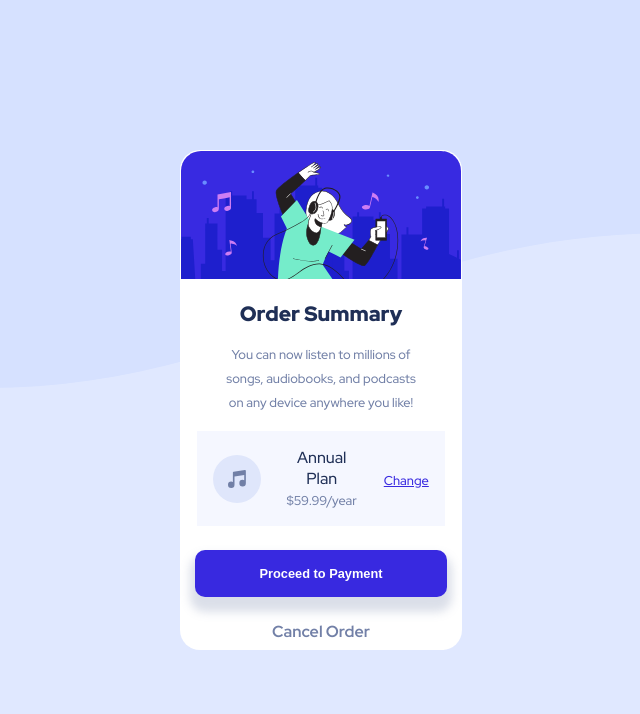
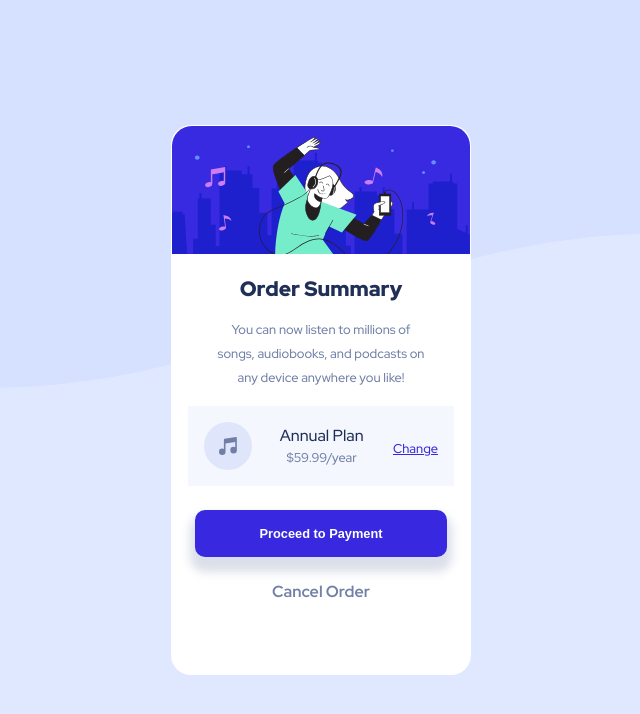
Before and after one commit to mgkh286/order-summary-component-main, a plain HTML site: page index.html in a window 1280 px wide. Shown: the whole page, without its empty margins (319-959 px from the left). Drawn offline with Linux system fonts and the light colour scheme.

Commit message:
add width

```diff
--- a/style.css
+++ b/style.css
@@ -50,8 +50,8 @@ body {
 /* hero styling  */
 
 .hero {
-  width: 22vw;
-  height: 500px;
+  width: 300px;
+  height: 550px;
   border: 1px solid transparent;
   background-color: #fff;
   border-radius: 20px;
```
